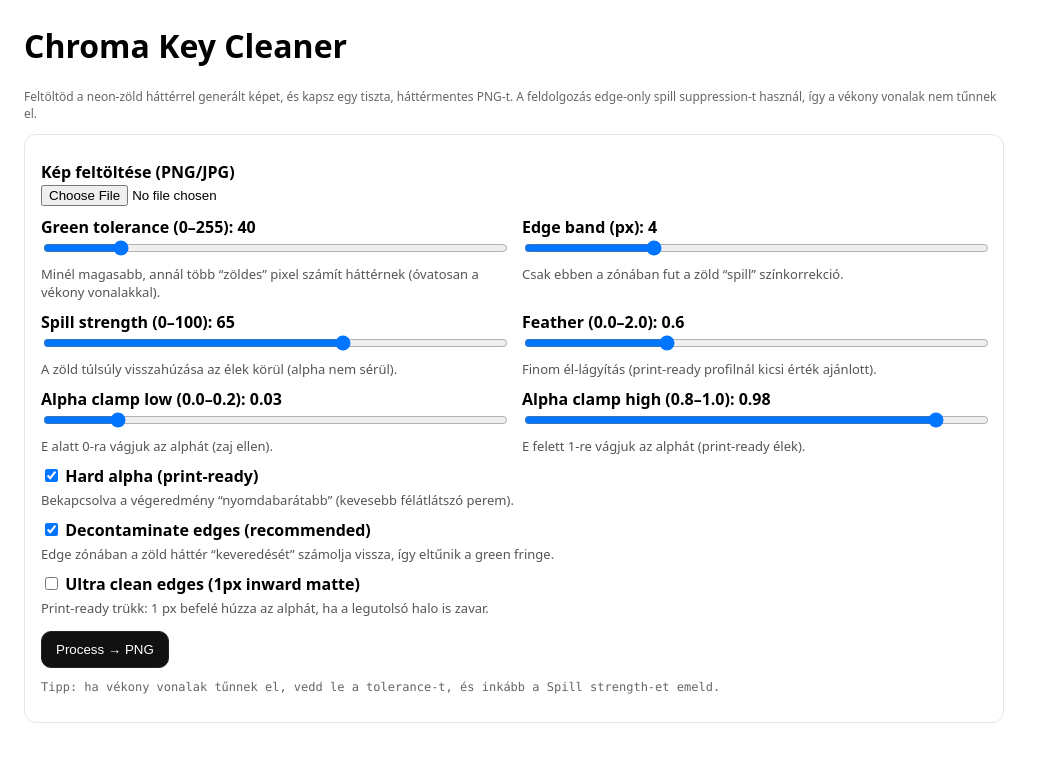
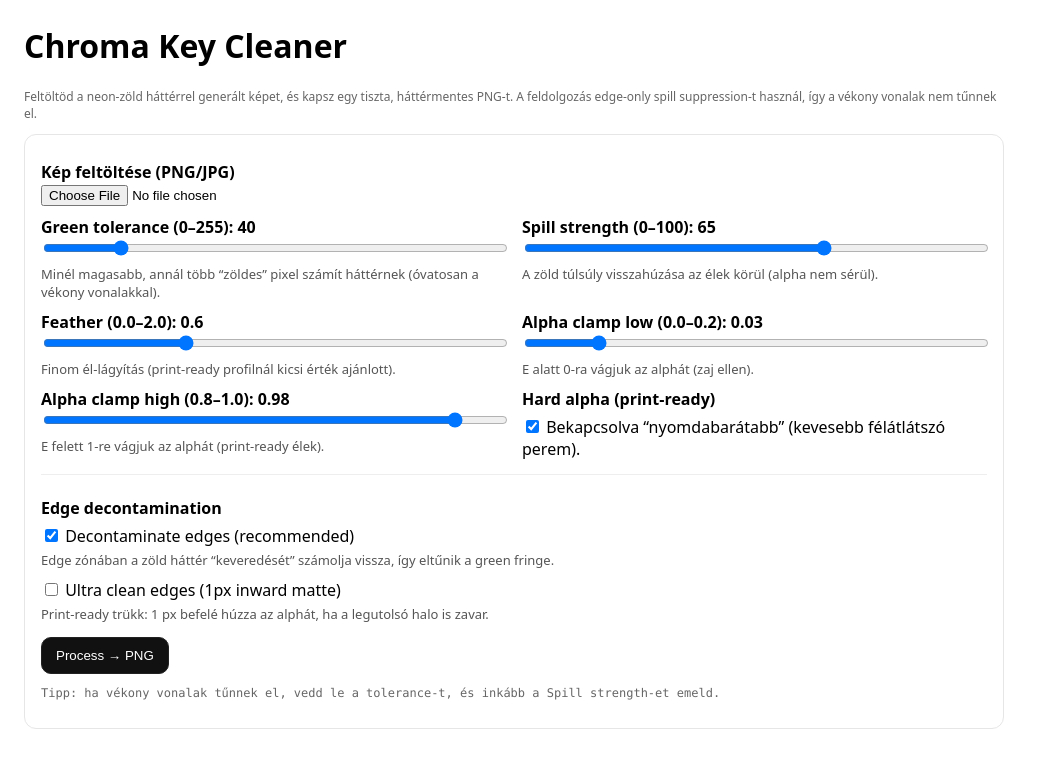
Before and after one commit to GrennSensei/chroma-key-cleaner, a FastAPI app: page / in a window 1280 px wide. Shown: the top 768 px of the page, without its empty margins (0-1043 px from the left). Run offline with FastAPI, Linux system fonts and the light colour scheme.

Commit message:
Update index.html

```diff
--- a/templates/index.html
+++ b/templates/index.html
@@ -15,6 +15,7 @@
     .btn:disabled { opacity: 0.6; cursor: not-allowed; }
     .small { font-size: 12px; color: #666; }
     .mono { font-family: ui-monospace, SFMono-Regular, Menlo, Monaco, Consolas, "Liberation Mono"; font-size: 12px; }
+    .divider { margin-top: 14px; padding-top: 12px; border-top: 1px solid #eee; }
   </style>
 </head>
 <body>
@@ -36,46 +37,55 @@
           <div class="hint">Minél magasabb, annál több “zöldes” pixel számít háttérnek (óvatosan a vékony vonalakkal).</div>
         </div>
         <div>
-          <label>Edge band (px): <span id="bandv">4</span></label>
-          <input id="band" name="edge_band_px" type="range" min="1" max="12" value="4" />
-          <div class="hint">Csak ebben a zónában fut a zöld “spill” színkorrekció.</div>
+          <label>Spill strength (0–100): <span id="spillv">65</span></label>
+          <input id="spill" name="spill_strength" type="range" min="0" max="100" value="65" />
+          <div class="hint">A zöld túlsúly visszahúzása az élek körül (alpha nem sérül).</div>
         </div>
       </div>
 
       <div class="row">
         <div>
-          <label>Spill strength (0–100): <span id="spillv">65</span></label>
-          <input id="spill" name="spill_strength" type="range" min="0" max="100" value="65" />
-          <div class="hint">A zöld túlsúly visszahúzása az élek körül (alpha nem sérül).</div>
-        </div>
-        <div>
           <label>Feather (0.0–2.0): <span id="featherv">0.6</span></label>
           <input id="feather" name="feather" type="range" min="0" max="2" step="0.1" value="0.6" />
           <div class="hint">Finom él-lágyítás (print-ready profilnál kicsi érték ajánlott).</div>
+        </div>
+        <div>
+          <label>Alpha clamp low (0.0–0.2): <span id="clowv">0.03</span></label>
+          <input id="clow" name="alpha_clamp_low" type="range" min="0" max="0.2" step="0.01" value="0.03" />
+          <div class="hint">E alatt 0-ra vágjuk az alphát (zaj ellen).</div>
         </div>
       </div>
 
       <div class="row">
         <div>
-          <label>Alpha clamp low (0.0–0.2): <span id="clowv">0.03</span></label>
-          <input id="clow" name="alpha_clamp_low" type="range" min="0" max="0.2" step="0.01" value="0.03" />
-          <div class="hint">E alatt 0-ra vágjuk az alphát (zaj ellen).</div>
-        </div>
-        <div>
           <label>Alpha clamp high (0.8–1.0): <span id="chighv">0.98</span></label>
           <input id="chigh" name="alpha_clamp_high" type="range" min="0.8" max="1" step="0.01" value="0.98" />
           <div class="hint">E felett 1-re vágjuk az alphát (print-ready élek).</div>
         </div>
+        <div>
+          <label>Hard alpha (print-ready)</label>
+          <label style="font-weight: 400; margin-top: 6px;">
+            <input type="checkbox" name="hard_alpha" checked />
+            Bekapcsolva “nyomdabarátabb” (kevesebb félátlátszó perem).
+          </label>
+        </div>
       </div>
 
-      <label><input type="checkbox" name="hard_alpha" checked /> Hard alpha (print-ready)</label>
-      <div class="hint">Bekapcsolva a végeredmény “nyomdabarátabb” (kevesebb félátlátszó perem).</div>
+      <div class="divider">
+        <label>Edge decontamination</label>
 
-      <label><input type="checkbox" name="decontaminate" checked /> Decontaminate edges (recommended)</label>
-<div class="hint">Edge zónában a zöld háttér “keveredését” számolja vissza, így eltűnik a green fringe.</div>
+        <label style="font-weight: 400; margin-top: 6px;">
+          <input type="checkbox" name="decontaminate" checked />
+          Decontaminate edges (recommended)
+        </label>
+        <div class="hint">Edge zónában a zöld háttér “keveredését” számolja vissza, így eltűnik a green fringe.</div>
 
-<label><input type="checkbox" name="ultra_clean" /> Ultra clean edges (1px inward matte)</label>
-<div class="hint">Print-ready trükk: 1 px befelé húzza az alphát, ha a legutolsó halo is zavar.</div>
+        <label style="font-weight: 400; margin-top: 10px;">
+          <input type="checkbox" name="ultra_clean" />
+          Ultra clean edges (1px inward matte)
+        </label>
+        <div class="hint">Print-ready trükk: 1 px befelé húzza az alphát, ha a legutolsó halo is zavar.</div>
+      </div>
 
       <div style="margin-top: 14px;">
         <button class="btn" type="submit">Process → PNG</button>
@@ -93,7 +103,6 @@
       upd();
     };
     bind('tol', 'tolv');
-    bind('band', 'bandv');
     bind('spill', 'spillv');
     bind('feather', 'featherv');
     bind('clow', 'clowv');
```
